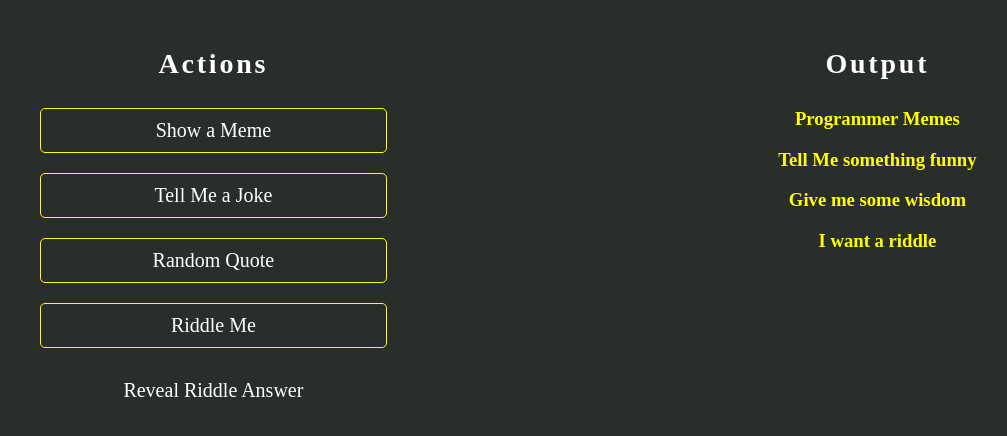
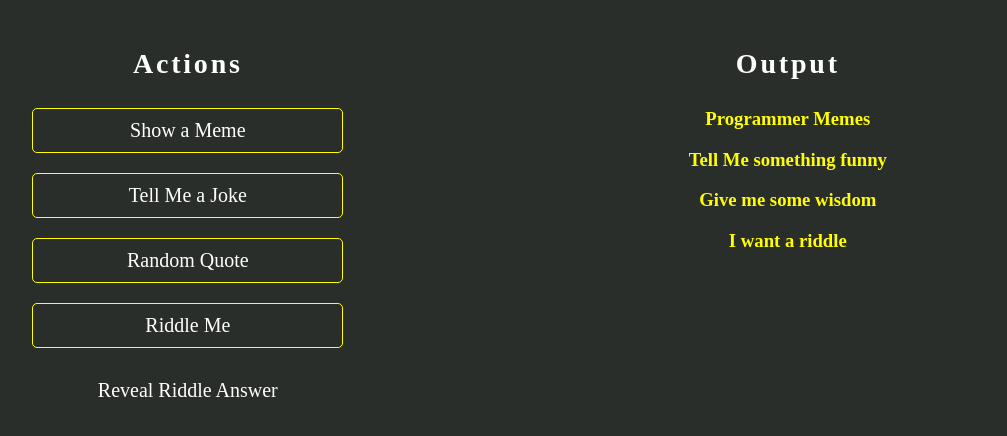
Before and after one commit to holikava/meme-generator, a plain HTML site: page index.html in a window 1280 px wide. Shown: the whole page, without its empty margins (33-1040 px from the left). Drawn offline with Linux system fonts and the light colour scheme.

Commit message:
final edits

```diff
--- a/style.css
+++ b/style.css
@@ -18,12 +18,10 @@ body {
 
 p {
     font-size: 20px;
-    margin-bottom: 1em;
 }
 
 h3 {
     color: yellow;
-    margin-bottom: 1em;
 }
 
 img {
@@ -35,6 +33,8 @@ img {
 
 
 main {
+    width: 90%;
+    max-width: 1440px;
     display: flex;
     justify-content: space-between;
     gap: 3rem;
@@ -51,6 +51,10 @@ main {
     width: 60%;
     text-align: center;
     padding-top: 3em;
+}
+
+.content > * + * {
+    margin-bottom: 1em;
 }
 
 .title {
```
